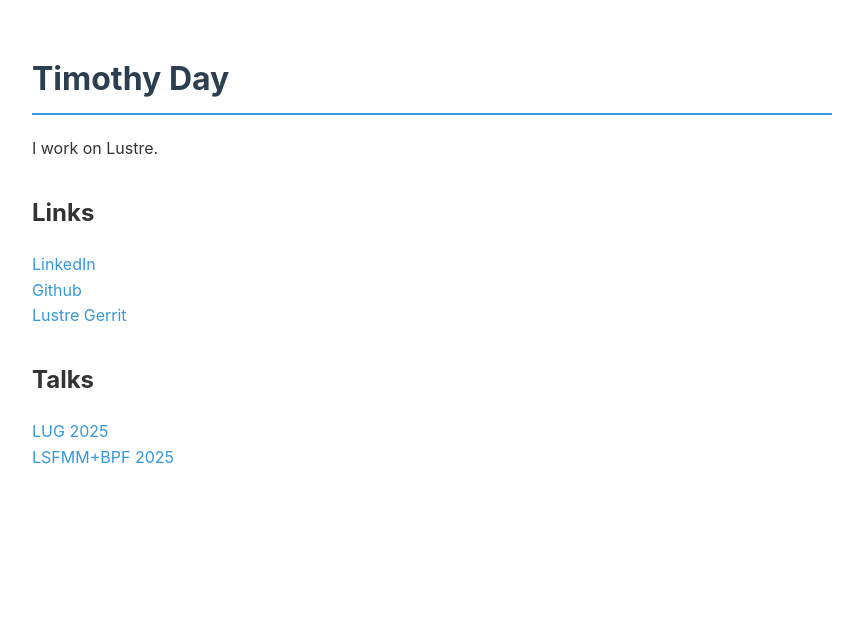
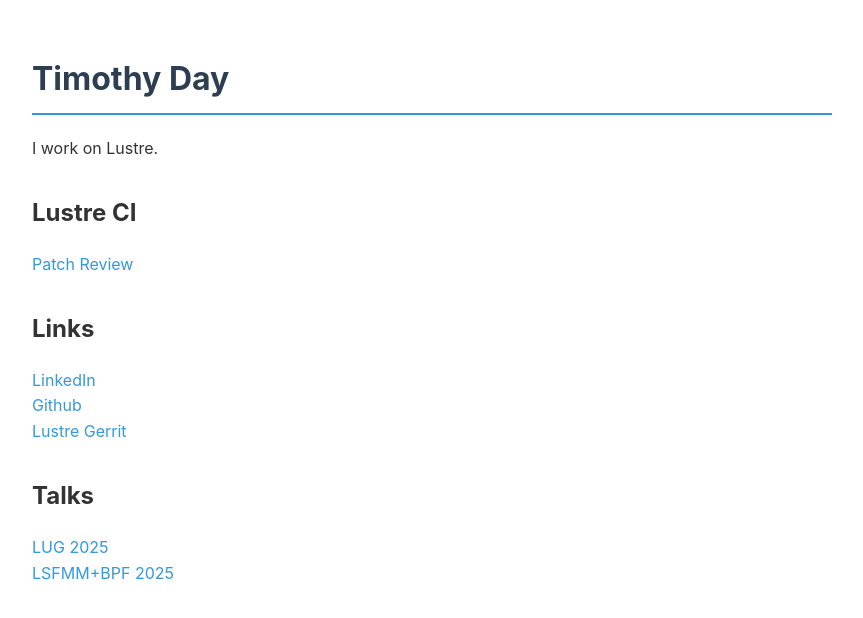
Before and after one commit to tim-day-387/tim-day-387.github.io, a plain HTML site: page index.html in a window 1280 px wide. Shown: the whole page, without its empty margins (208-1071 px from the left). Drawn offline with Linux system fonts and the light colour scheme.

Commit message:
Add CI to home page

```diff
--- a/index.html
+++ b/index.html
@@ -13,6 +13,12 @@
     </header>
 
     <main>
+        <section class="section">
+            <h2>Lustre CI</h2>
+            <p>
+	      <a href="https://tim-day-387.github.io/upstream-patch-review/">Patch Review</a><br>
+	    </p>
+        </section>
         <section class="section">
             <h2>Links</h2>
             <p>
```
